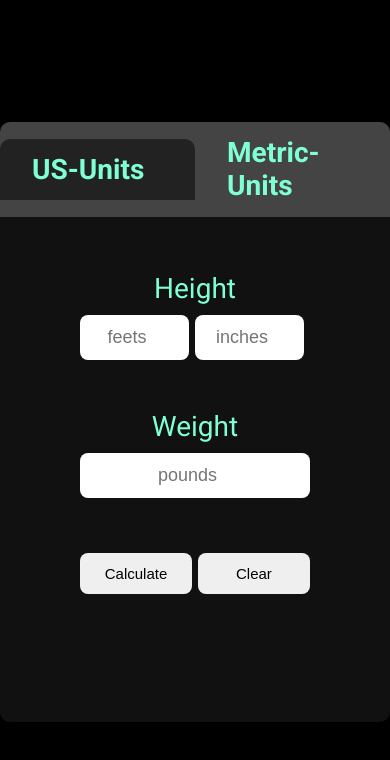
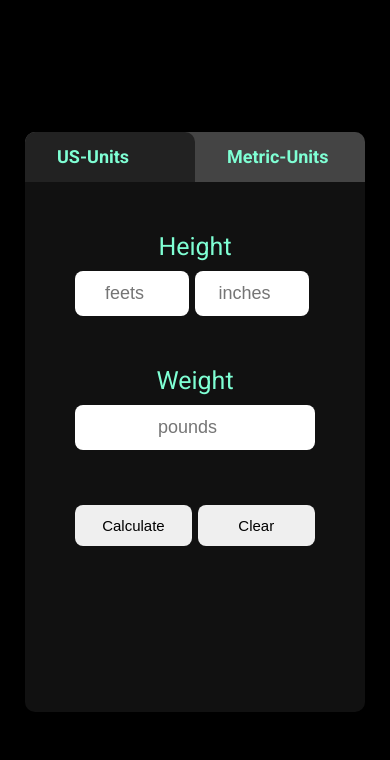
Before and after one commit to ernestolaria/BMI-Calculator, a plain HTML site: page index.html in a window 390 px wide. Drawn offline with Linux system fonts and the light colour scheme.

Commit message:
responsive

```diff
--- a/style.css
+++ b/style.css
@@ -26,7 +26,7 @@ body{
     border-radius: 10px;
     overflow: hidden;
     width: 450px;
-    height:600px;
+    height:620px;
 }
 
 .tabs{
@@ -34,6 +34,7 @@ body{
     display: flex;
     width: 100%;
     align-items: center;
+    justify-content: center;
     cursor: pointer;
 }
 
@@ -127,3 +128,23 @@ body{
 .show-active{
     display: block!important;
 }
+
+
+@media (max-width: 500px) {
+    .tabs h3{
+        font-size: 18px;
+    }
+    .container{
+        width: 340px;
+        height:580px;
+    }
+    .container p{
+        font-size: 25px;
+    }
+    .input{
+        padding: 20px 50px;
+    }
+    .result p{
+        font-size: 18px;
+    }
+}
```
